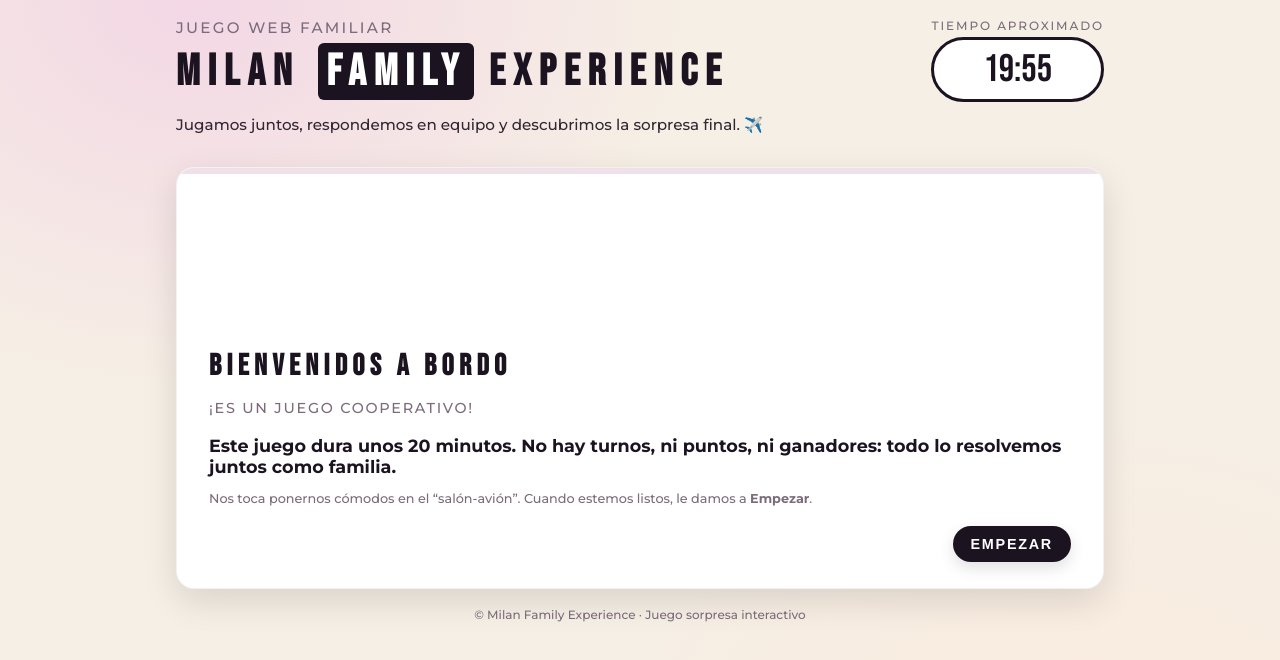
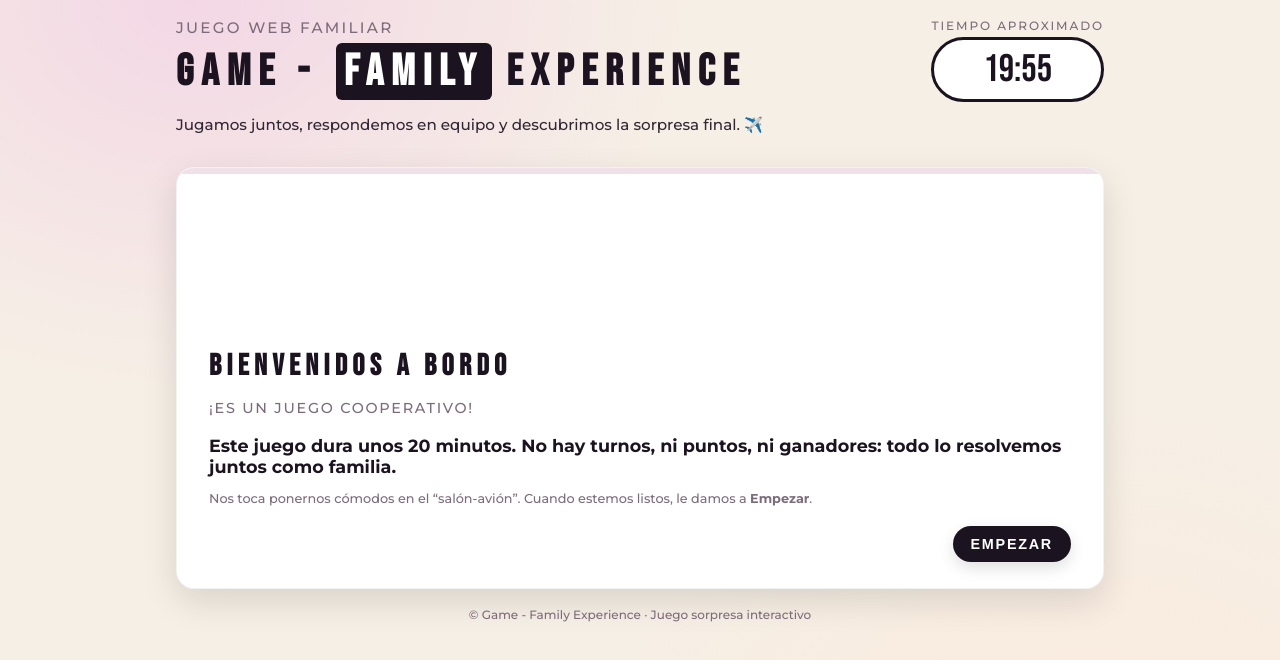
Before and after one commit to EliMateos/milan-family-experience, a plain HTML site: page index.html in a window 1280 px wide. Drawn offline with Linux system fonts and the light colour scheme.

Commit message:
update title and footer to include 'Game' for clarity

```diff
--- a/index.html
+++ b/index.html
@@ -3,7 +3,7 @@
 <head>
   <meta charset="utf-8" />
   <meta name="viewport" content="width=device-width,initial-scale=1" />
-  <title>Milan Family Experience · Juego Sorpresa Interactivo</title>
+  <title>Game - Family Experience · Juego Sorpresa Interactivo</title>
   <meta name="theme-color" content="#1c1320" />
 
   <link rel="stylesheet" href="styles.css" />
@@ -17,7 +17,7 @@
     <header class="hero">
       <div class="hero-left">
         <div class="subtitle">Juego web familiar</div>
-        <h1 class="title-main">Milan <span>Family</span> Experience</h1>
+        <h1 class="title-main">GAME - <span>Family</span> Experience</h1>
         <p class="tagline">
           Jugamos juntos, respondemos en equipo y descubrimos la sorpresa final. ✈️
         </p>
@@ -612,7 +612,7 @@
     </main>
 
     <div class="footer">
-      © Milan Family Experience · Juego sorpresa interactivo
+      © Game - Family Experience · Juego sorpresa interactivo
     </div>
 
     <div id="toast" class="toast"></div>
```
